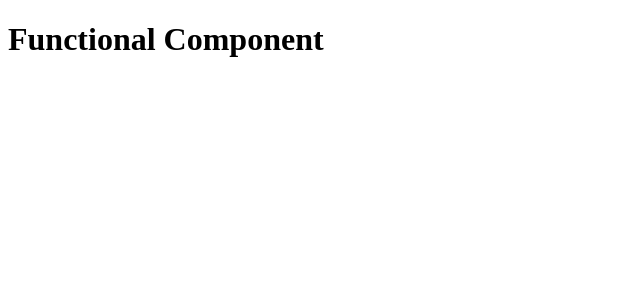
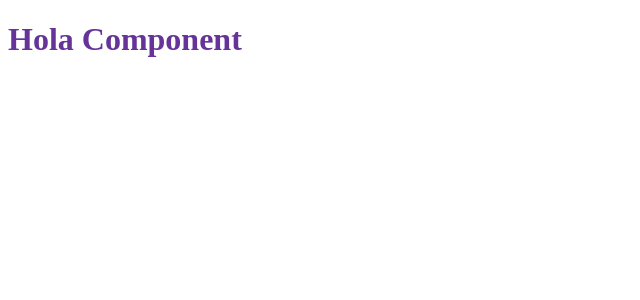
Before and after one commit to haha-harshit/testReact, a React (Vite) app: page / in a window 1280 px wide. Shown: the top 300 px of the page, without its empty margins (0-640 px from the left). Built offline with nearby package versions, Linux system fonts and the light colour scheme.

Commit message:
added css

```diff
--- a/App.js
+++ b/App.js
@@ -24,7 +24,7 @@ const jsxHeading = <h1>Hey from JSX</h1>;
 
 const HeadingComponent = () => (
   <div id="container">
-    <h1 className="heading">Functional Component</h1>
+    <h1 className="heading">Hola Component</h1>
   </div>
 );
 
--- /dev/null
+++ b/index.css
@@ -0,0 +1,3 @@
+#root > #container > .heading {
+  color: rebeccapurple;
+}
--- a/index.html
+++ b/index.html
@@ -4,6 +4,7 @@
     <meta charset="UTF-8" />
     <meta http-equiv="X-UA-Compatible" content="IE=edge" />
     <meta name="viewport" content="width=device-width, initial-scale=1.0" />
+    <link rel="stylesheet" href="index.css" />
     <title>Document</title>
   </head>
 
```
